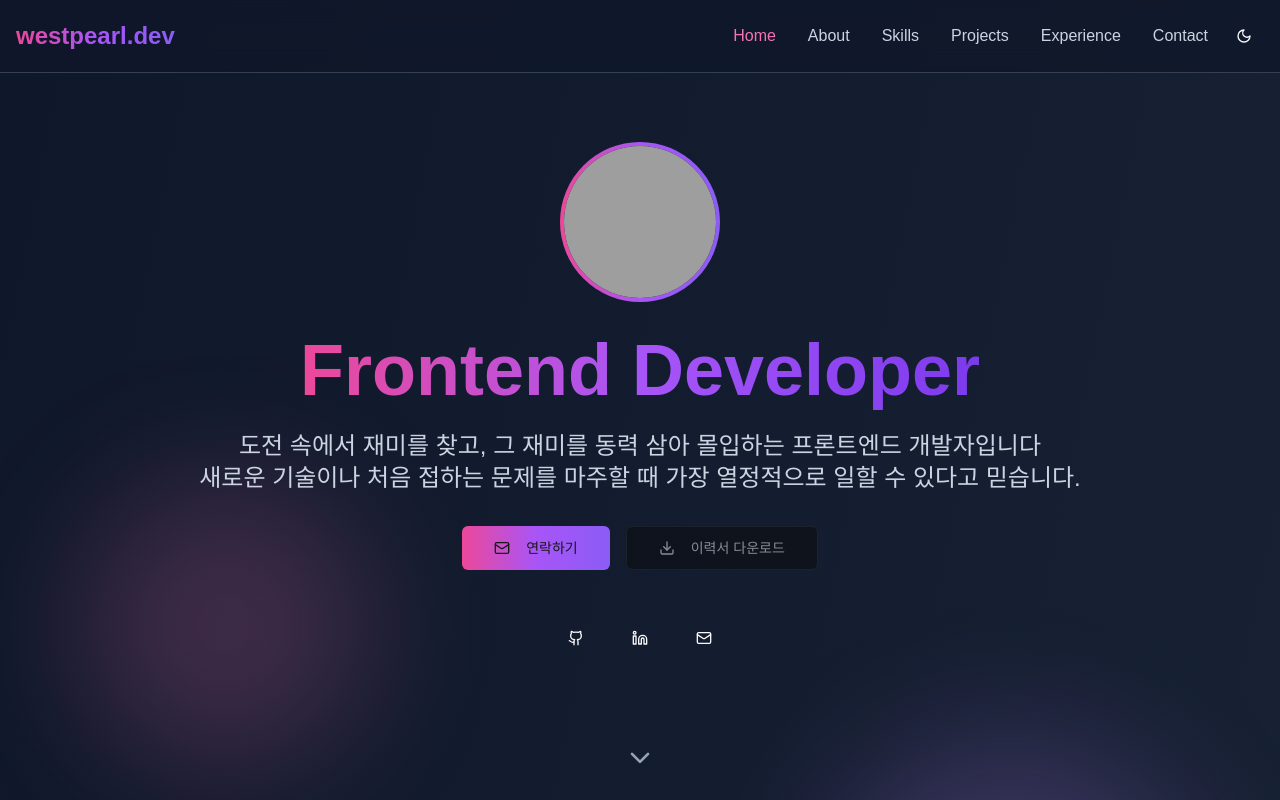
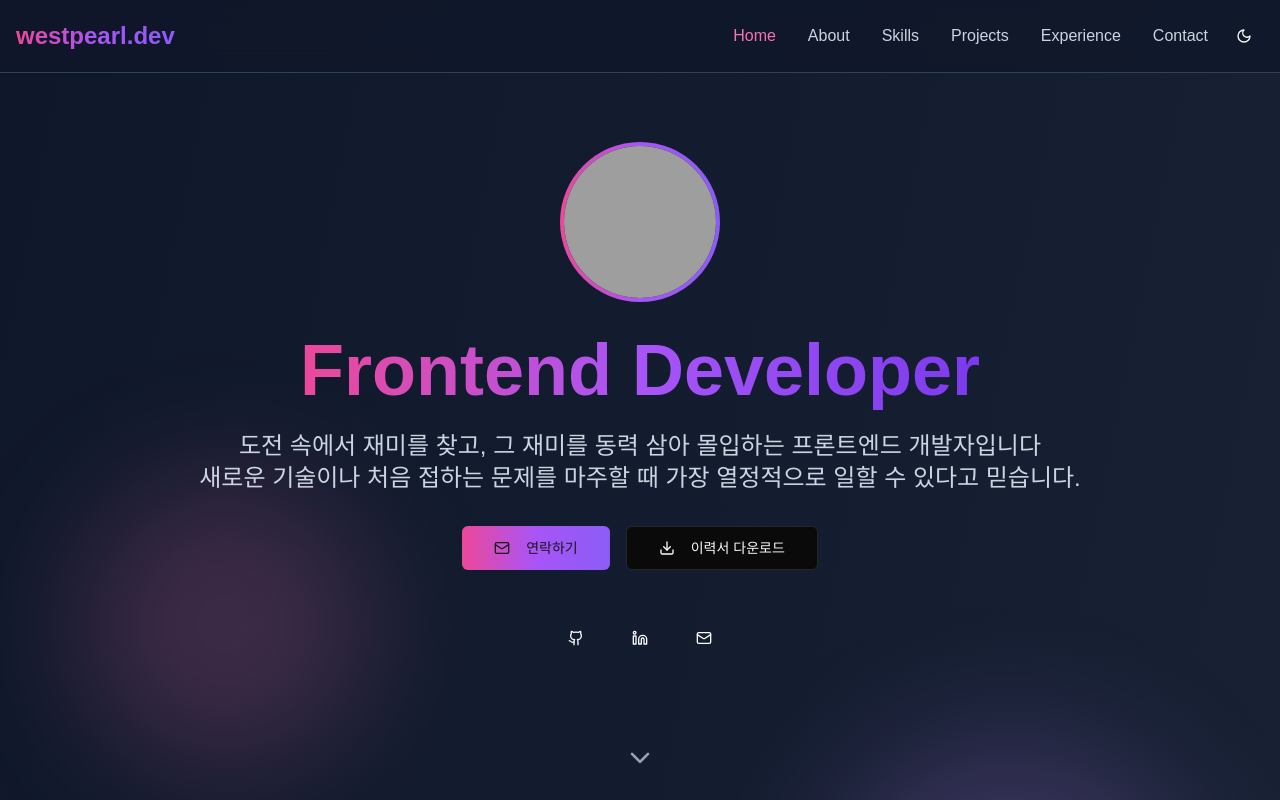
Before and after one commit to jinjuseo/westpearl, a Next.js app: page / in a window 1280 px wide. Shown: the top 800 px of the page. Built offline with nearby package versions, Linux system fonts and the light colour scheme; grey boxes are pictures that could not be loaded.

Commit message:
fix:준비중:

```diff
--- a/app/_components/_sections/Contact.tsx
+++ b/app/_components/_sections/Contact.tsx
@@ -182,7 +182,7 @@ const Contact = () => {
                 </div>
                 <Button
                   type="submit"
-                  onClick={onSubmit}
+                  onClick={() => toastify("준비중입니다...")}
                   className="w-full bg-gradient-to-r from-pink-500 via-purple-500 to-violet-500 hover:from-pink-600 hover:via-purple-600 hover:to-violet-600"
                 >
                   메시지 전송
--- a/app/_components/_sections/Home.tsx
+++ b/app/_components/_sections/Home.tsx
@@ -10,7 +10,7 @@ import {
 } from "lucide-react";
 
 import { Button } from "@/components/ui/button";
-import { openNewTab } from "@/utils/common";
+import { openNewTab, toastify } from "@/utils/common";
 
 const Home = () => {
   const { scrollYProgress } = useScroll();
@@ -64,7 +64,11 @@ const Home = () => {
               <Mail className="w-5 h-5 mr-2" />
               연락하기
             </Button>
-            <Button size="lg" variant="outline" disabled={true}>
+            <Button
+              size="lg"
+              variant="outline"
+              onClick={() => toastify("준비중입니다...")}
+            >
               <Download className="w-5 h-5 mr-2" />
               이력서 다운로드
             </Button>
```
Also changed, not shown: 1 other file (tests, documents, lock files or other folders).
